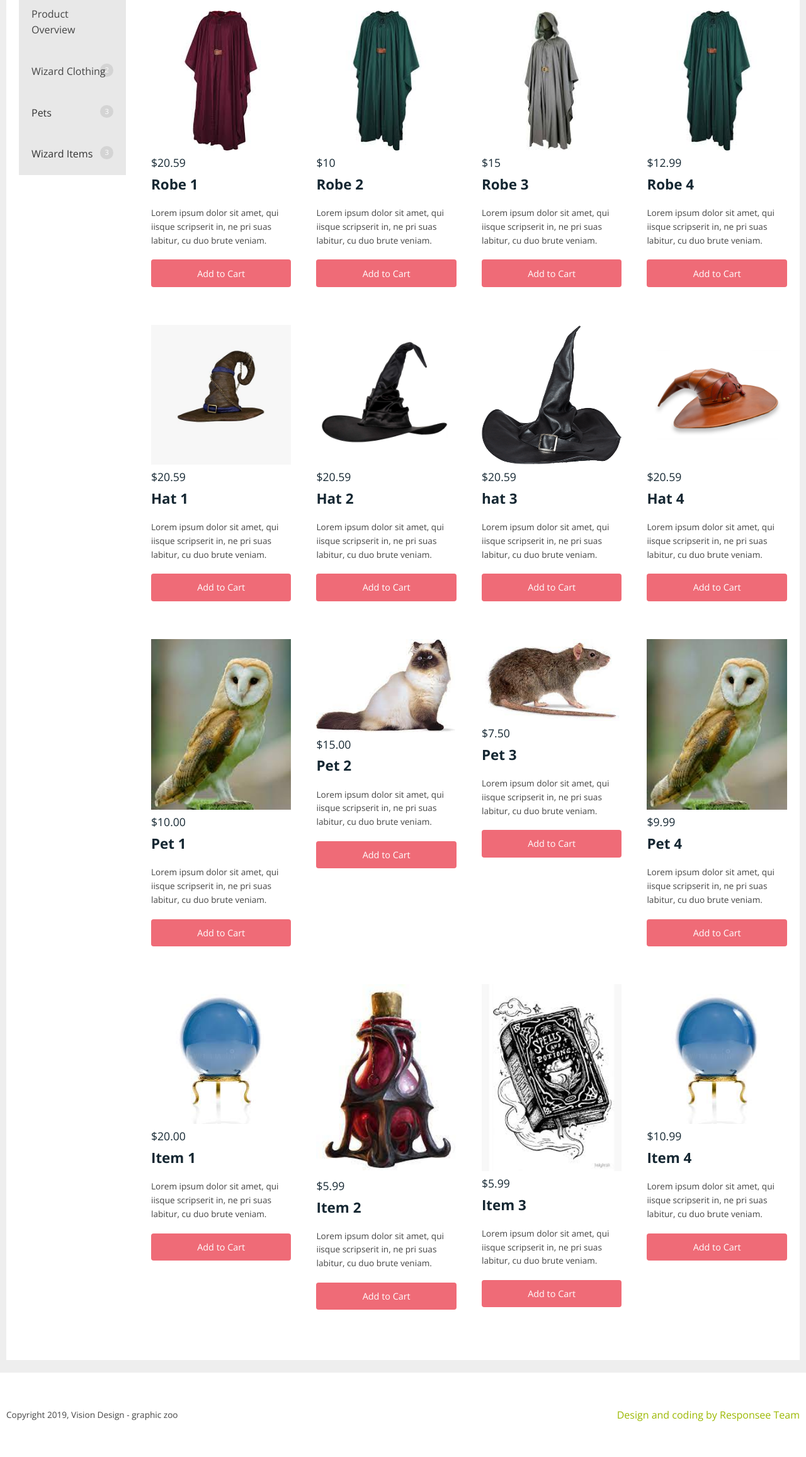
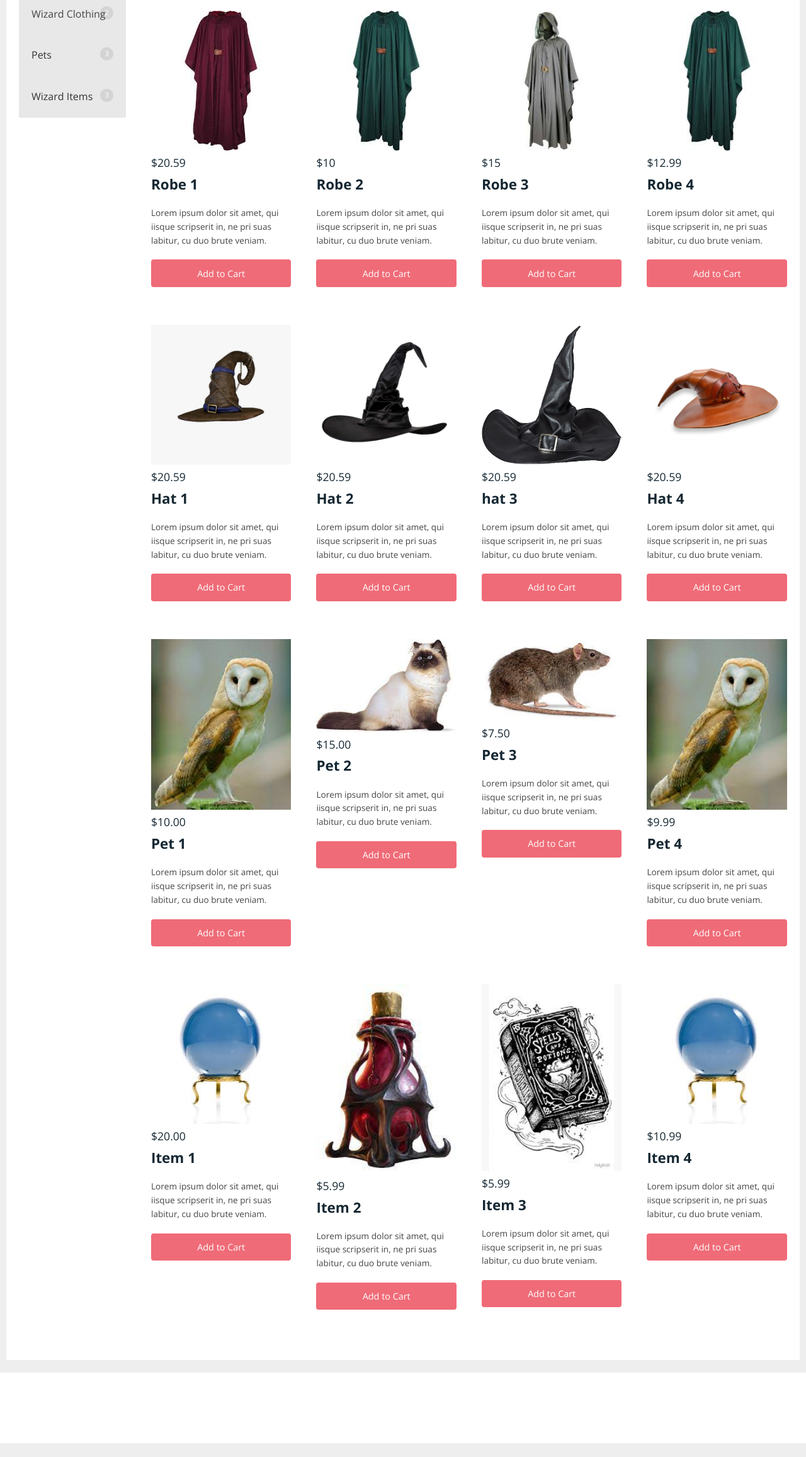
Before and after one commit to dulgarianla/cse310_project, a plain HTML site: page index.html in a window 1280 px wide. Shown: the part 363-2677 px from the top of the page at 63% size. After the commit the page ends 2655 px from the top, so only its background shows below. Drawn offline with nearby package versions, Linux system fonts and the light colour scheme; files whose address does not match are found by name.

Commit message:
remove product overview section

```diff
--- a/index.html
+++ b/index.html
@@ -45,7 +45,7 @@
                 <ul>
                   <li><a href="#robes-section">Wizard Clothing</a></li>
                   <li><a href="#pets-section">Pets</a></li>
-                  <li><a href="#items-section">Wizard Items</a></li>
+                  <li><a href="#items-  ction">Wizard Items</a></li>
                 </ul>
               </li>
               <li>
@@ -66,7 +66,7 @@
             <div class="aside-nav minimize-on-small">
               <p class="aside-nav-text">Select Category</p>
               <ul>
-                <li><a>Product Overview</a></li>
+                <!-- <li><a>Product Overview</a></li> -->
                 <li>
                   <a>Wizard Clothing</a>
                   <ul>
@@ -494,15 +494,15 @@
     <footer>
       <div class="line">
         <div class="s-12 l-6">
-          <p>Copyright 2019, Vision Design - graphic zoo</p>
+          <!-- <p>Copyright 2019, Vision Design - graphic zoo</p> -->
         </div>
         <div class="s-12 l-6">
-          <a
+          <!-- <a
             class="right"
             href="http://www.myresponsee.com"
             title="Responsee - lightweight responsive framework"
             >Design and coding by Responsee Team</a
-          >
+          > -->
         </div>
       </div>
     </footer>
```
